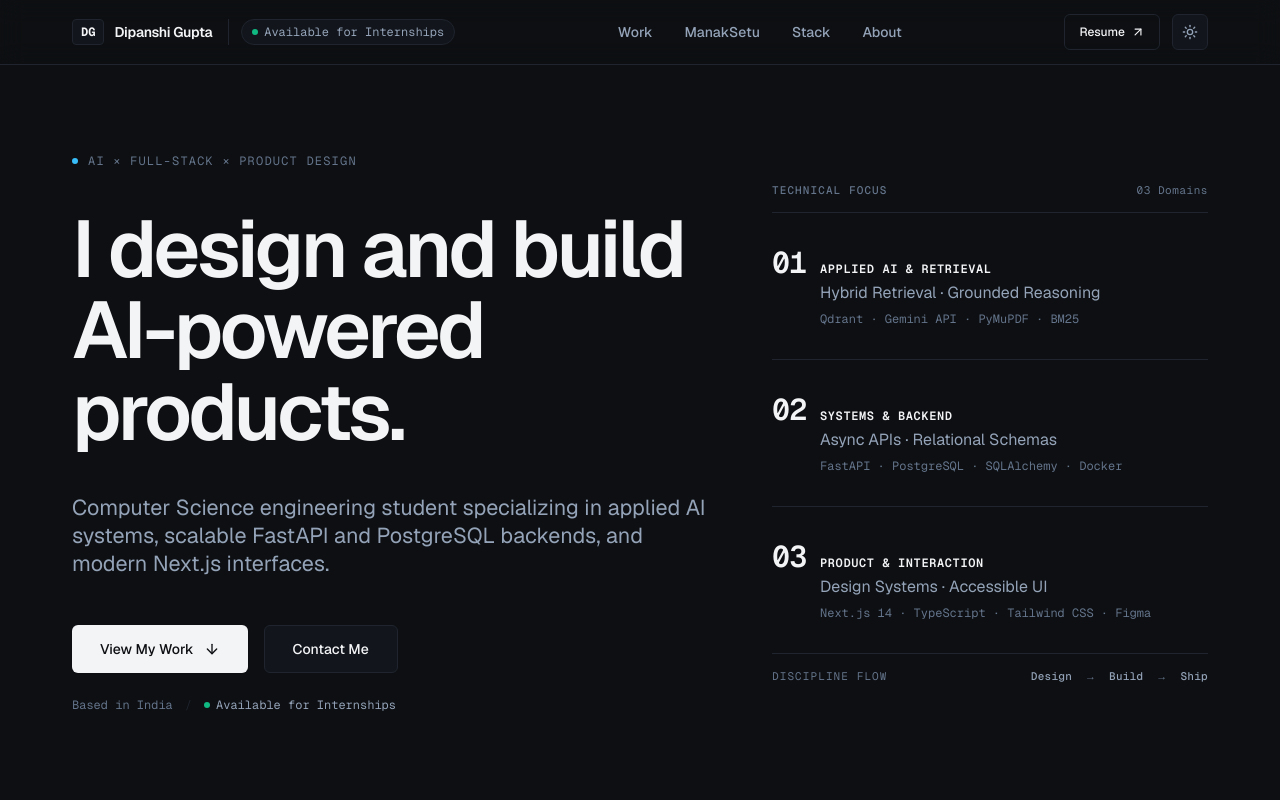
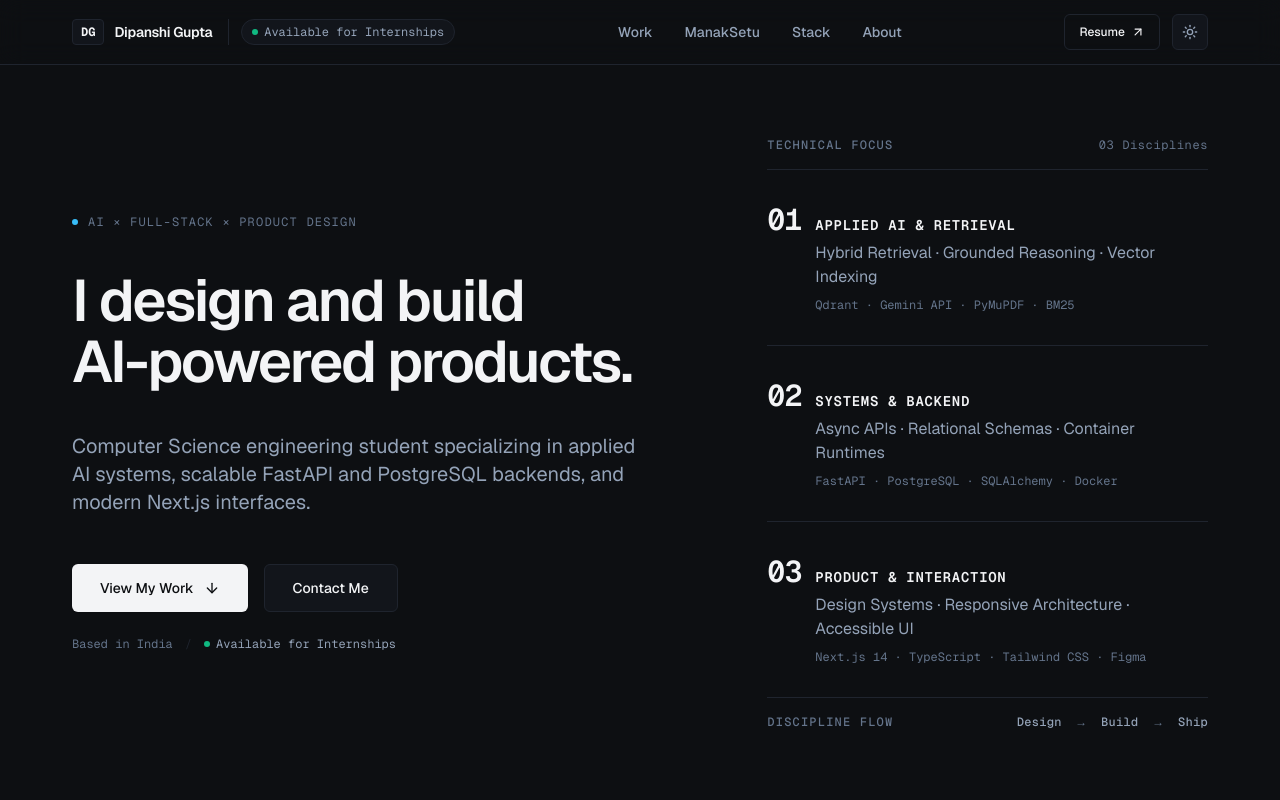
Before and after one commit to Dipanshi1/dipanshi-portfolio, a Next.js app: page / in a window 1280 px wide. Shown: the top 800 px of the page. Built offline with nearby package versions, Linux system fonts and the light colour scheme.

Commit message:
refactor(home): balance hero typography and technical artifact

```diff
--- a/src/components/home/hero.tsx
+++ b/src/components/home/hero.tsx
@@ -9,7 +9,7 @@ export function Hero() {
       className="relative w-full min-h-[calc(100svh-4rem)] flex flex-col justify-center py-12 sm:py-16 lg:py-0 overflow-hidden"
     >
       <Container className="w-full my-auto">
-        <div className="grid grid-cols-1 lg:grid-cols-12 gap-12 lg:gap-10 xl:gap-16 items-center">
+        <div className="grid grid-cols-1 lg:grid-cols-12 gap-12 lg:gap-10 xl:gap-14 items-center">
           {/* Left / Primary Column: Identity & Positioning */}
           <div className="lg:col-span-7 flex flex-col space-y-8 sm:space-y-10">
             {/* Restrained Technical Eyebrow */}
@@ -23,17 +23,17 @@ export function Hero() {
               </p>
             </div>
 
-            {/* Dominant Editorial Display Headline */}
+            {/* Dominant Editorial Display Headline (Balanced Two Lines) */}
             <h1
               id="hero-heading"
-              className="text-4xl sm:text-6xl lg:text-[4.25rem] xl:text-[5rem] 2xl:text-[5.5rem] font-semibold tracking-[-0.04em] leading-[0.98] sm:leading-[1.0] lg:leading-[1.02] text-text-primary"
+              className="text-3xl sm:text-5xl lg:text-[3.25rem] xl:text-[3.65rem] 2xl:text-[4rem] font-semibold tracking-[-0.035em] leading-[1.08] sm:leading-[1.05] text-text-primary"
             >
-              I design and build <br />
-              AI-powered products.
+              <span className="block">I design and build</span>
+              <span className="block">AI-powered products.</span>
             </h1>
 
             {/* Factual Supporting Copy */}
-            <p className="text-lg sm:text-xl lg:text-[1.35rem] text-text-secondary leading-relaxed max-w-2xl font-normal">
+            <p className="text-lg sm:text-xl text-text-secondary leading-relaxed max-w-xl font-normal">
               Computer Science engineering student specializing in applied AI systems,
               scalable FastAPI and PostgreSQL backends, and modern Next.js interfaces.
             </p>
@@ -99,12 +99,12 @@ export function Hero() {
               aria-label="Technical focus and capability domains"
             >
               {/* Artifact Header Strip */}
-              <div className="flex items-center justify-between pb-3.5 border-b border-border-subtle font-mono text-[11px] text-text-tertiary">
+              <div className="flex items-center justify-between pb-4 border-b border-border-subtle font-mono text-xs text-text-tertiary">
                 <span className="uppercase tracking-widest font-medium">
                   Technical Focus
                 </span>
                 <span className="tracking-wider">
-                  03 Domains
+                  03 Disciplines
                 </span>
               </div>
 
@@ -116,12 +116,12 @@ export function Hero() {
                     <span className="font-mono text-2xl lg:text-3xl font-semibold text-text-primary tracking-tight shrink-0 w-8">
                       01
                     </span>
-                    <div className="space-y-1 flex-1 min-w-0">
-                      <h2 className="font-mono text-xs uppercase tracking-wider font-semibold text-text-primary">
+                    <div className="space-y-1.5 flex-1 min-w-0">
+                      <h2 className="font-mono text-xs sm:text-sm uppercase tracking-wider font-semibold text-text-primary">
                         Applied AI &amp; Retrieval
                       </h2>
-                      <p className="text-sm sm:text-base text-text-secondary leading-snug">
-                        Hybrid Retrieval · Grounded Reasoning
+                      <p className="text-sm sm:text-base text-text-secondary leading-relaxed font-normal">
+                        Hybrid Retrieval · Grounded Reasoning · Vector Indexing
                       </p>
                       <p className="font-mono text-xs text-text-tertiary pt-0.5">
                         Qdrant · Gemini API · PyMuPDF · BM25
@@ -138,12 +138,12 @@ export function Hero() {
                     <span className="font-mono text-2xl lg:text-3xl font-semibold text-text-primary tracking-tight shrink-0 w-8">
                       02
                     </span>
-                    <div className="space-y-1 flex-1 min-w-0">
-                      <h2 className="font-mono text-xs uppercase tracking-wider font-semibold text-text-primary">
+                    <div className="space-y-1.5 flex-1 min-w-0">
+                      <h2 className="font-mono text-xs sm:text-sm uppercase tracking-wider font-semibold text-text-primary">
                         Systems &amp; Backend
                       </h2>
-                      <p className="text-sm sm:text-base text-text-secondary leading-snug">
-                        Async APIs · Relational Schemas
+                      <p className="text-sm sm:text-base text-text-secondary leading-relaxed font-normal">
+                        Async APIs · Relational Schemas · Container Runtimes
                       </p>
                       <p className="font-mono text-xs text-text-tertiary pt-0.5">
                         FastAPI · PostgreSQL · SQLAlchemy · Docker
@@ -160,12 +160,12 @@ export function Hero() {
                     <span className="font-mono text-2xl lg:text-3xl font-semibold text-text-primary tracking-tight shrink-0 w-8">
                       03
                     </span>
-                    <div className="space-y-1 flex-1 min-w-0">
-                      <h2 className="font-mono text-xs uppercase tracking-wider font-semibold text-text-primary">
+                    <div className="space-y-1.5 flex-1 min-w-0">
+                      <h2 className="font-mono text-xs sm:text-sm uppercase tracking-wider font-semibold text-text-primary">
                         Product &amp; Interaction
                       </h2>
-                      <p className="text-sm sm:text-base text-text-secondary leading-snug">
-                        Design Systems · Accessible UI
+                      <p className="text-sm sm:text-base text-text-secondary leading-relaxed font-normal">
+                        Design Systems · Responsive Architecture · Accessible UI
                       </p>
                       <p className="font-mono text-xs text-text-tertiary pt-0.5">
                         Next.js 14 · TypeScript · Tailwind CSS · Figma
@@ -176,8 +176,8 @@ export function Hero() {
               </div>
 
               {/* Artifact Footer Strip */}
-              <div className="pt-3.5 border-t border-border-subtle flex items-center justify-between font-mono text-[11px] text-text-tertiary">
-                <span className="uppercase tracking-widest">
+              <div className="pt-4 border-t border-border-subtle flex items-center justify-between font-mono text-xs text-text-tertiary">
+                <span className="uppercase tracking-widest font-medium">
                   Discipline Flow
                 </span>
                 <span className="text-text-secondary font-medium tracking-wide">
```
